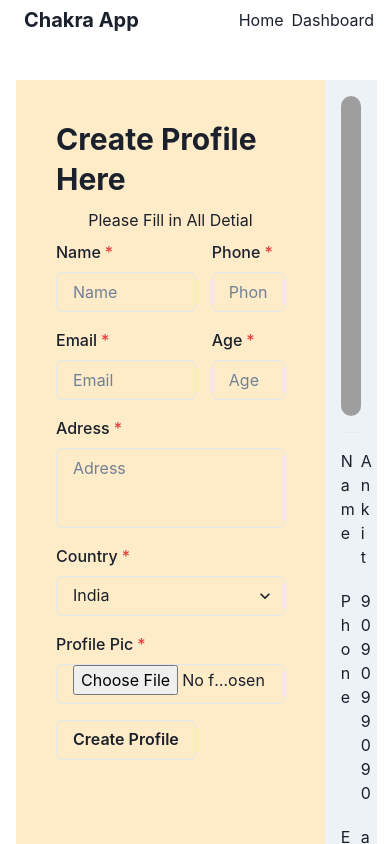
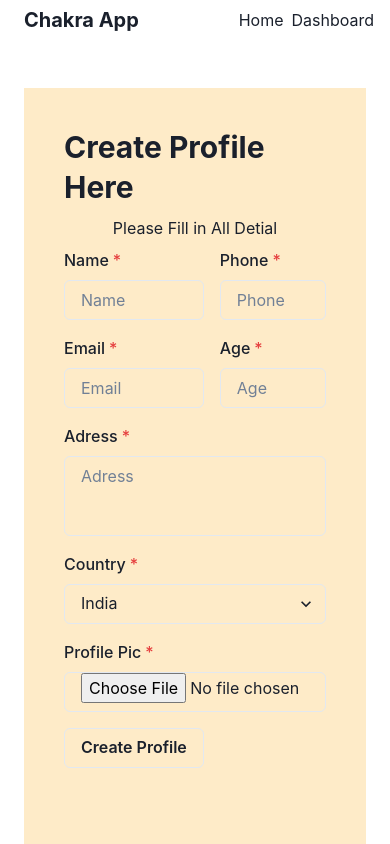
Before and after one commit to ankitsng0007/AnkitRepo, a React (Create React App) app in the folder RCT-101/Day-20/PSC/create-profile/: page / in a window 390 px wide. Shown: the top 844 px of the page. Built offline with nearby package versions, Linux system fonts and the light colour scheme; grey boxes are pictures that could not be loaded.

Commit message:
file added

```diff
--- a/RCT-101/Day-20/PSC/create-profile/src/Pages/Home.jsx
+++ b/RCT-101/Day-20/PSC/create-profile/src/Pages/Home.jsx
@@ -5,8 +5,10 @@ import { ProfileForm } from "../Components/ProfileForm";
 
 export const Home =()=>{
     return(
-        <Container maxWidth={{base:"full", md:"container.xl"}} p={0}>
-            <Flex h="200vh" w="full" py={10}>
+        <Container
+        maxWidth={{base:"full", md:"container.xl"}}
+        p={{base:2, md:0}}>
+            <Flex h="250vh" w="full" py={10} direction={{base:"column",md:"row"}}>
             <ProfileForm />
              <Profile />
             </Flex>
```
